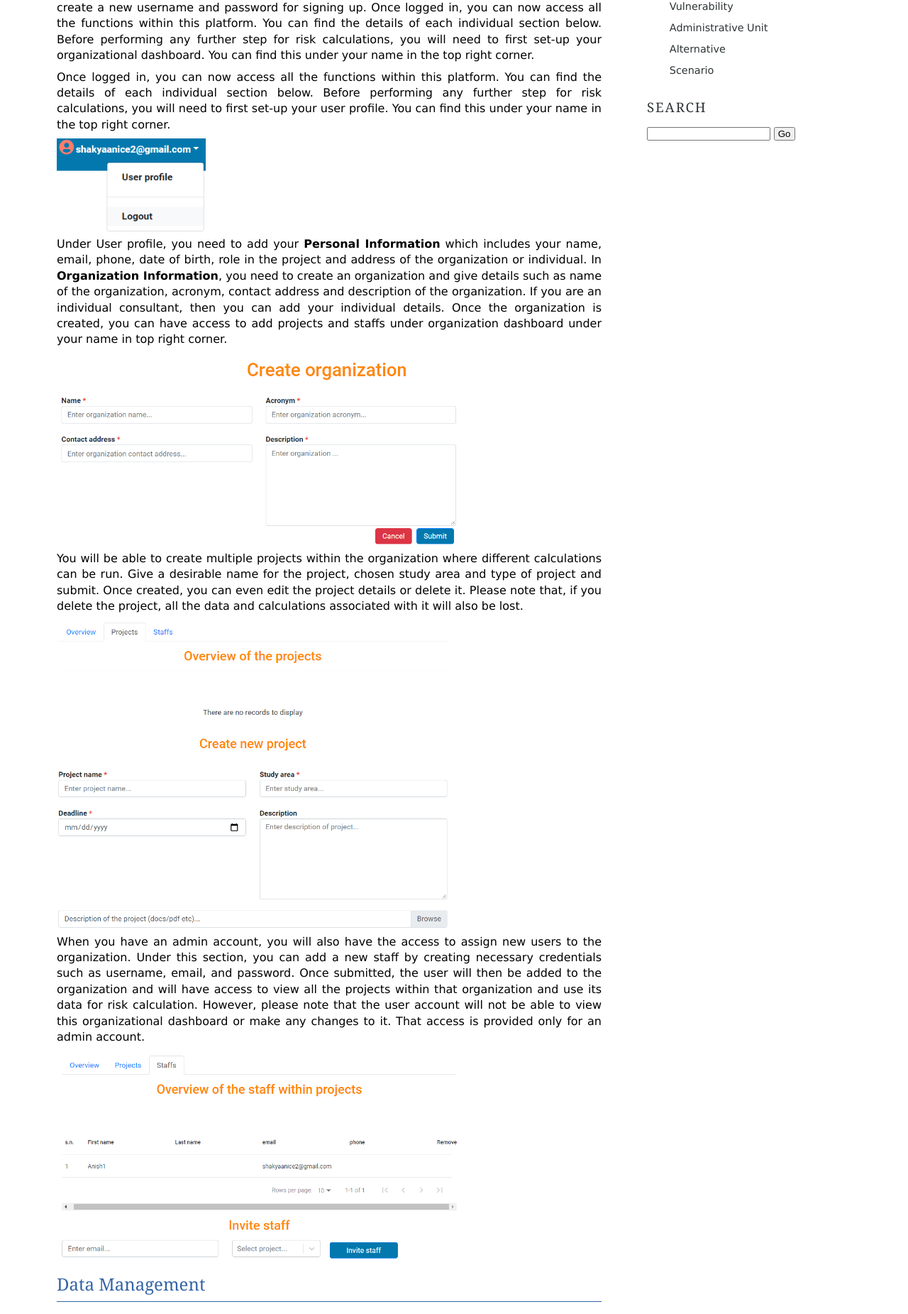
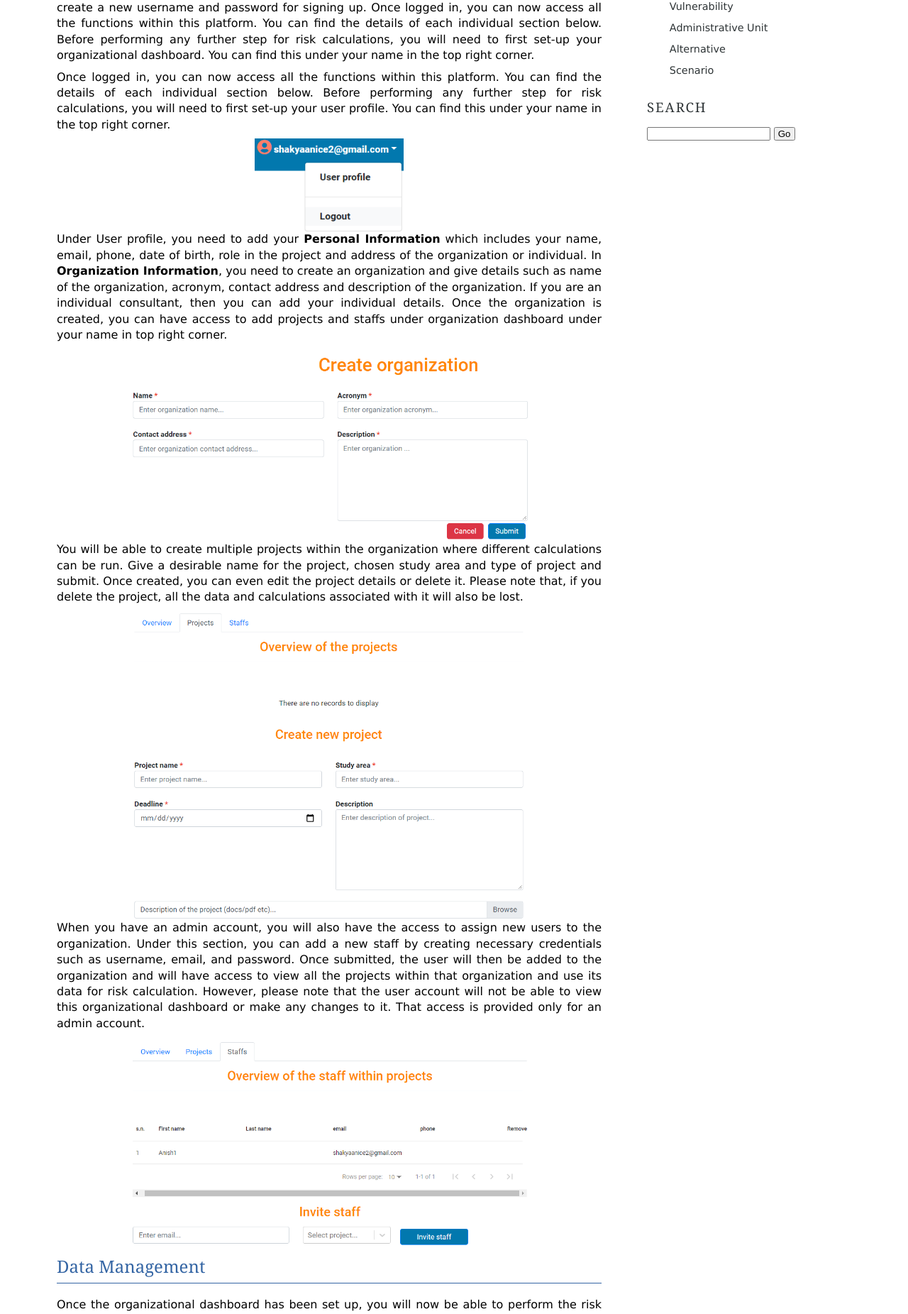
Before and after one commit to RiskChanges/riskchanges-docs, a Sphinx documentation site: the page built from docs/source/tutorials_gui.rst, in a window 1280 px wide. Shown: the part 368-2219 px from the top of the page at 71% size. Built offline with Sphinx 7.4.7, drawn with Linux system fonts in a browser that asks for light colours.

Commit message:
docs addad

```diff
--- a/docs/source/tutorials_gui.rst
+++ b/docs/source/tutorials_gui.rst
@@ -25,6 +25,7 @@ Before performing any further step for risk calculations, you will need to first
 
 .. image:: /images/dashboard.png
    :scale: 80%
+   :align: center
 
 Under User profile, you need to add your **Personal Information** which includes your name, email, phone, date of birth, role in the project and address of the organization or individual.
 In **Organization Information**, you need to create an organization and give details such as name of the organization, acronym, contact address and description of the organization.
@@ -32,6 +33,7 @@ If you are an individual consultant, then you can add your individual details. O
 
 .. image:: /images/createorg.png
    :scale: 60%
+   :align: center
 
 You will be able to create multiple projects within the organization where different calculations can be run. Give a desirable name for the project,
 chosen study area and type of project and submit. Once created, you can even edit the project details or delete it. Please note that, if you delete the
@@ -39,6 +41,7 @@ project, all the data and calculations associated with it will also be lost.
 
 .. image:: /images/projectdash.png
    :scale: 60%
+   :align: center
 
 When you have an admin account, you will also have the access to assign new users to the organization. Under this section, you can add a new staff by creating necessary
 credentials such as username, email, and password. Once submitted, the user will then be added to the organization and will have access to view all the projects within
@@ -47,6 +50,7 @@ That access is provided only for an admin account.
 
 .. image:: /images/staffdashboard.png
    :scale: 60%
+   :align: center
 
 
 Data Management
@@ -61,6 +65,7 @@ all your calculations will take place. Also note that all the fields with ‘*
 
 .. image:: /images/datamgm.png
    :scale: 80%
+   :align: center
 
 
 Elements at Risk (EAR)
@@ -77,6 +82,7 @@ different methods: through **File Upload**, **OGC service** and **Database conne
 
 .. image:: /images/ear.png
    :scale: 60%
+   :align: center
 
 **File Upload**: Through this section you can upload the data by simply by selecting a shape file that represents
 your chosen element at risk. Make sure your file is in a zipped format. Under ‘name’ you will have to define a
@@ -99,6 +105,7 @@ make the selection of value or population, then you will also have to define the
 
 .. image:: /images/col_sel.png
    :scale: 65%
+   :align: center
 
 Once you submit this, there is another pop-up where you can define the linkage with vulnerability. First, select the hazard
 type you are working with in your project from this drop-down menu. Here in the EAR class, you will see the categories that
@@ -111,6 +118,7 @@ for multiple hazard type. For that you must simply select a different hazard and
 
 .. image:: /images/vulnconnect.png
    :scale: 50%
+   :align: center
 
 **OGC service**: You can also add your elements at risk through OGC services for web map. For this the system needs to first
 make a connection with your GeoServer. In the URL section enter the link for you server. Since our data comes from open web
@@ -140,6 +148,7 @@ from the drop-down list. Also select what intensity type of hazard is represente
 
 .. image:: /images/hazard.png
    :scale: 65%
+   :align: center
 
 A hazard map can either have an intensity value or a susceptibility value depending on its type. If your chosen hazard has intensity value,
 then you will have to define the base value and intensity interval. To get these values you can refer to the hazard layer which you have uploaded and
@@ -148,17 +157,20 @@ interval. After that you have to define the average return period of your chosen
 
 .. image:: /images/flood.png
    :scale: 65%
+   :align: center
 
 If your chosen hazard type has a susceptibility value (for example in case of landslide), then select susceptibility from the drop-down list in intensity.
 Then you can leave the section on return period empty.
 
 .. image:: /images/landslide.png
    :scale: 65%
+   :align: center
 
 When you submit this a pop-up will appear. Here you must define the spatial probability for each susceptibility class.
 
 .. image:: /images/spa_prob.png
    :scale: 65%
+   :align: center
 
 Under the section of risk reduction alternatives and future scenario, you will see that by default it will select the current scenario.
 If you want to select otherwise, do it from the drop-down list. This list is based on Alternative and Scenarios defined by the user for the specific project.
@@ -185,6 +197,7 @@ see the list of all the vulnerability curves that has been created or used by an
 
 .. image:: /images/vulnlist.png
    :scale: 65%
+   :align: center
 
 If you click on the view button |view|, you can see the details of the curve such as the range of intensity, average and standard deviation values and other values. You also have
 an option to compare two vulnerability curves.
@@ -194,6 +207,7 @@ an option to compare two vulnerability curves.
 
 .. image:: /images/comp_vuln.png
    :scale: 65%
+   :align: center
 
 You can check if the vulnerability curve for your desired area and hazard type are on this list which then can be used directly. If not, you can upload your own vulnerability curve.
 Under vulnerability name, give a unique name for your curve. It is recommended to maintain a naming convention that is easy to search from the list. Now from the drop-down list, first
@@ -205,6 +219,7 @@ Finally, you can upload the table for your vulnerability curve in a csv format.
 
 .. image:: /images/vulntemp.png
    :scale: 85%
+   :align: center
 
 
 Please note that the names of the header should not be changed. Here you can list down, the minimum value of intensity, the maximum value of intensity, the average value of vulnerability and
@@ -223,6 +238,7 @@ then RiskChanges will calculate the loss and risk based on their relative propor
 
 .. image:: /images/adminunit.png
    :scale: 65%
+   :align: center
 
 
 
@@ -237,6 +253,7 @@ reminding you to upload the new data according to the changes you have specified
 
 .. image:: /images/alternative.png
    :scale: 65%
+   :align: center
 
 If you click this button “MORE” you can add more details to your alternative for reference. These are mainly financial information for cost-benefit analysis. It is however not
 mandatory to add this detail. Once the name and parameters are defined, you will have to then upload a document here in word or pdf format which is a written explanation of
@@ -245,10 +262,10 @@ see the new alternative added to this list below.
 
 .. image:: /images/altmore.png
    :scale: 65%
+   :align: center
 
 
 However, please note that this section is only for the purpose of documentation and does not make any changes in the risk calculation part.
-
 
 
 Scenario
@@ -262,3 +279,4 @@ reminding you to upload the new data according to the changes you have specified
 
 .. image:: /images/scenario.png
    :scale: 65%
+   :align: center
```
